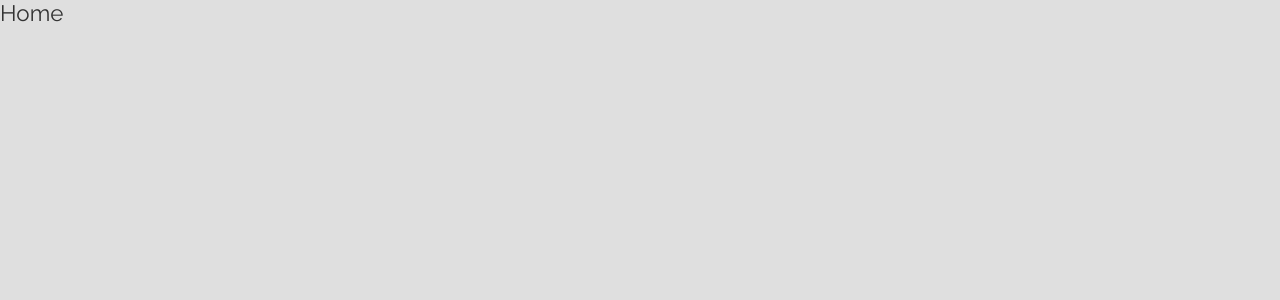
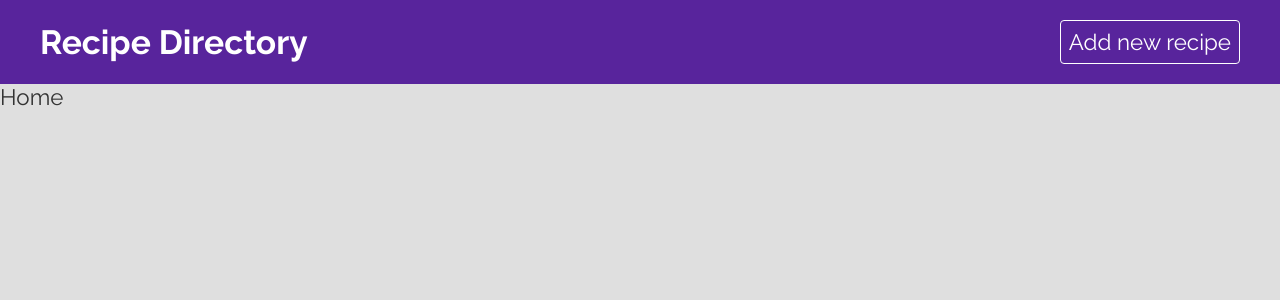
Before and after one commit to taavirannamets/recipe-directory, a React (Create React App) app: page / in a window 1280 px wide. Shown: the top 300 px of the page. Built offline with nearby package versions, Linux system fonts and the light colour scheme.

Commit message:
added and styled navbar

```diff
--- a/src/App.js
+++ b/src/App.js
@@ -6,6 +6,9 @@
 import Search from './routes/search'
 import Recipe from './routes/recipe'
 
+// Components
+import Navbar from './components/navbar'
+
 // Styles
 import './App.css'
 
@@ -13,6 +16,7 @@
 	return (
 		<div className='App'>
 			<BrowserRouter>
+				<Navbar />
 				<Routes>
 					<Route path='/' element={<Home />} />
 					<Route path='/create' element={<Create />} />
--- /dev/null
+++ b/src/components/navbar/Navbar.css
@@ -0,0 +1,32 @@
+.navbar {
+	background: #58249c;
+	padding: 20px;
+	color: #fff;
+}
+
+.navbar nav {
+	display: flex;
+	align-items: center;
+	max-width: 1200px;
+	margin: 0 auto;
+}
+
+.navbar a.brand {
+	margin-right: auto;
+	color: #fff;
+	text-decoration: none;
+}
+
+.navbar a:last-child {
+	color: #fff;
+	text-decoration: none;
+	margin-left: 40px;
+	padding: 8px;
+	border: 1px solid #fff;
+	border-radius: 4px;
+}
+
+.navbar a:last-child:hover {
+	background: #fff;
+	color: #58249c;
+}
--- /dev/null
+++ b/src/components/navbar/index.js
@@ -0,0 +1,17 @@
+import { Link } from 'react-router-dom'
+
+// Styles
+import './Navbar.css'
+
+export default function Navbar() {
+	return (
+		<div className='navbar'>
+			<nav>
+				<Link to='/' className='brand'>
+					<h1>Recipe Directory</h1>
+				</Link>
+				<Link to='/create'>Add new recipe</Link>
+			</nav>
+		</div>
+	)
+}
```
